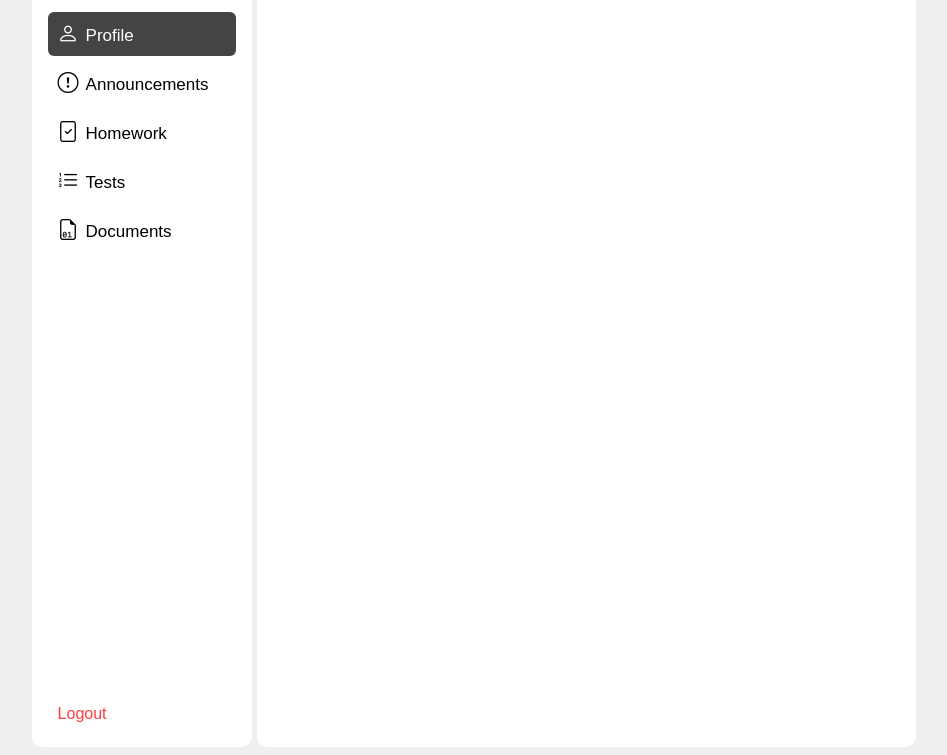
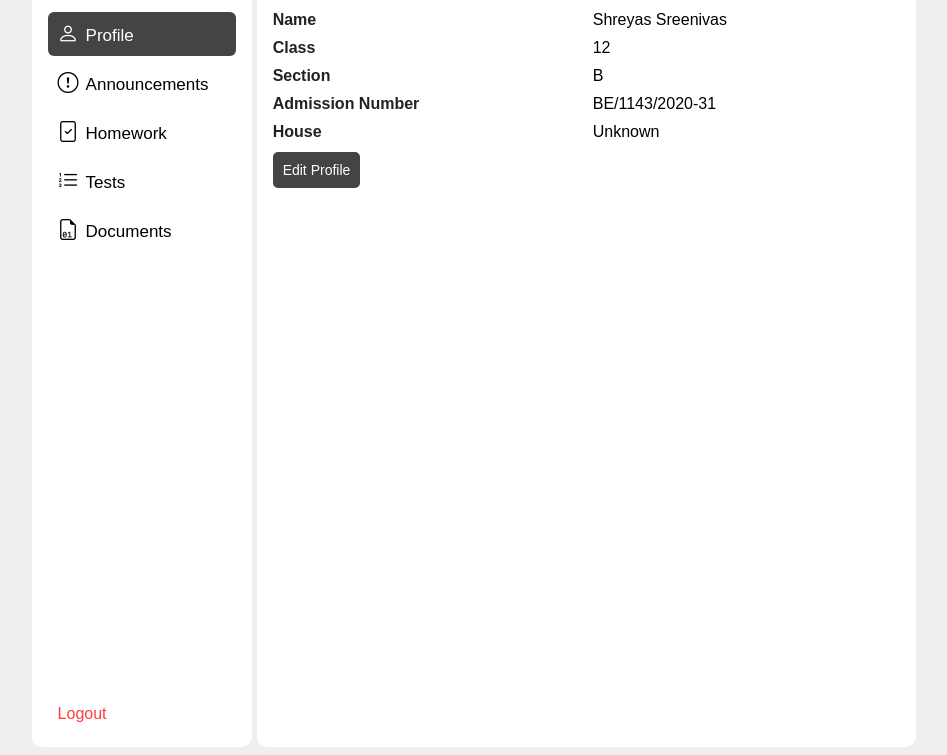
Before and after one commit to alvinbengeorge/webschool_django, a plain HTML site: page profile.html in a window 1280 px wide. Shown: the part 61-816 px from the top of the page, without its empty margins (166-1113 px from the left). Drawn offline with nearby package versions, Linux system fonts and the light colour scheme.

Commit message:
add profile page

```diff
--- a/profile.html
+++ b/profile.html
@@ -1,12 +1,15 @@
 <!DOCTYPE html>
 <html>
   <head>
-    <meta charset="utf-8">
-    <meta name="viewport" content="width=device-width">
+    <meta charset="utf-8" />
+    <meta name="viewport" content="width=device-width" />
     <!-- <meta http-equiv="refresh" content="0.1"> -->
     <title>replit</title>
     <link href="style.css" rel="stylesheet" type="text/css" />
-    <link rel="stylesheet" href="https://cdn.jsdelivr.net/npm/bootstrap-icons@1.3.0/font/bootstrap-icons.css">
+    <link
+      rel="stylesheet"
+      href="https://cdn.jsdelivr.net/npm/bootstrap-icons@1.3.0/font/bootstrap-icons.css"
+    />
   </head>
   <body>
     <script src="script.js"></script>
@@ -36,12 +39,35 @@
           <i class="bi bi-file-earmark-binary"></i>
           <a href="./documents.html">Documents</a>
         </div>
-        <footer>
-          Logout
-        </footer>
+        <footer>Logout</footer>
       </section>
       <section id="right-section">
-        <h1>Hello, Shreyas</h1>
+        <h1 class="section-header">Hello, Shreyas</h1>
+        <div class="profile-details">
+          <div class="profile-detail">
+            <div class="profile-detail-label">Name</div>
+            <div class="profile-detail-content">Shreyas Sreenivas</div>
+          </div>
+          <div class="profile-detail">
+            <div class="profile-detail-label">Class</div>
+            <div class="profile-detail-content">12</div>
+          </div>
+          <div class="profile-detail">
+            <div class="profile-detail-label">Section</div>
+            <div class="profile-detail-content">B</div>
+          </div>
+          <div class="profile-detail">
+            <div class="profile-detail-label">Admission Number</div>
+            <div class="profile-detail-content">BE/1143/2020-31</div>
+          </div>
+          <div class="profile-detail">
+            <div class="profile-detail-label">House</div>
+            <div class="profile-detail-content">Unknown</div>
+          </div>
+        </div>
+        <a class="edit-profile-button" href="./edit-profile.html"
+          >Edit Profile</a
+        >
       </section>
     </main>
   </body>
--- a/style.css
+++ b/style.css
@@ -290,10 +290,38 @@ footer:hover {
   text-decoration: none;
 }
 
-.ar-card-bottom a:hover {
+.ar-card-bottom a:hover,
+.edit-profile-button:hover {
   background-color: #222;
 }
 
 .ar-card-text {
   font-size: 15px;
 }
+
+.edit-profile-button {
+  padding: 10px;
+  background-color: #444;
+  color: white;
+  border-radius: 5px;
+  text-align: center;
+  font-size: 14px;
+  text-decoration: none;
+  margin-top: 10px;
+}
+
+.profile-details {
+  display: grid;
+  grid-template-columns: auto auto;
+  row-gap: 10px;
+  margin: 20px 0;
+}
+
+.profile-detail {
+  display: contents;
+}
+
+.profile-detail-label {
+  font-weight: bold;
+  color: #222;
+}
```
